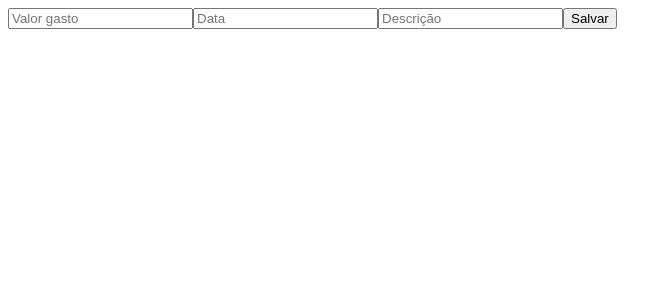
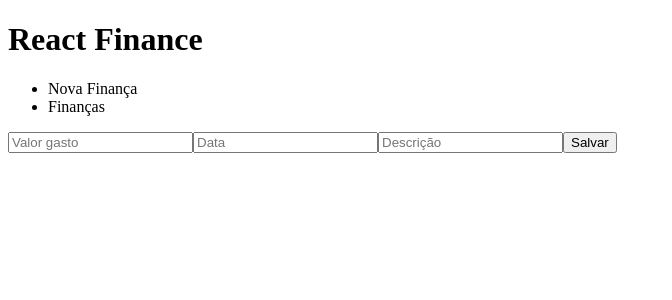
Before and after one commit to joaov1ct0r/react-finance, a React (Vite) app: page / in a window 1280 px wide. Shown: the top 300 px of the page, without its empty margins (0-672 px from the left). Built offline with nearby package versions, Linux system fonts and the light colour scheme.

Commit message:
refactor: errors refatorados

```diff
--- a/src/App.tsx
+++ b/src/App.tsx
@@ -18,10 +18,17 @@ function App() {
   });
 
   return (
-    <>
-      {errors.date && alert(errors.date.message)}
-      {errors.value && alert(errors.value.message)}
-      {errors.description && alert(errors.description.message)}
+    <div>
+      <header>
+        <h1>React Finance</h1>
+        <ul>
+          <li>Nova Finança</li>
+          <li>Finanças</li>
+        </ul>
+      </header>
+      {errors.date && <span>{errors.date.message}</span>}
+      {errors.value && <span>{errors.value.message}</span>}
+      {errors.description && <span>{errors.description.message}</span>}
       <form
         onSubmit={handleSubmit((data) => {
           setValues([
@@ -91,7 +98,7 @@ function App() {
           })}
         </ul>
       </div>
-    </>
+    </div>
   );
 }
 
```
